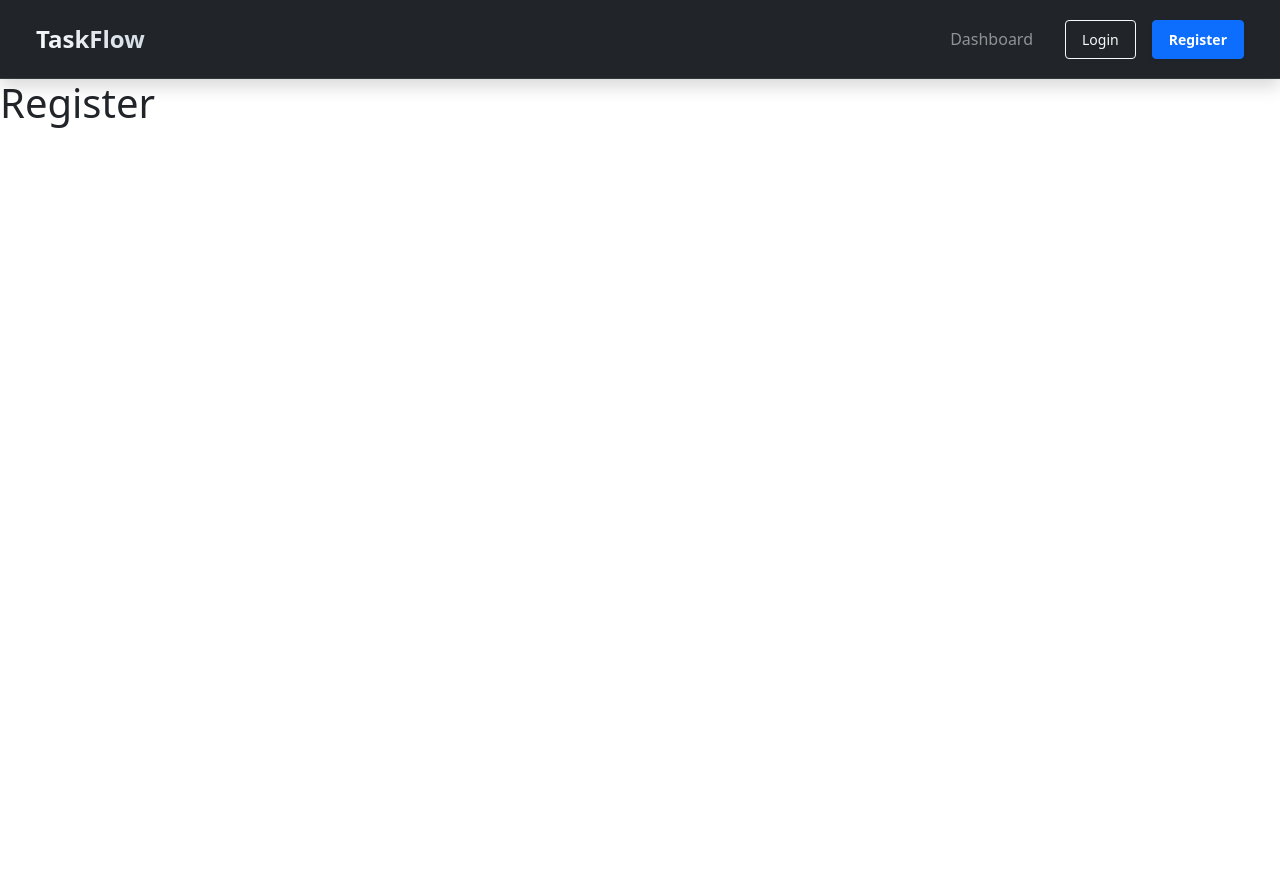
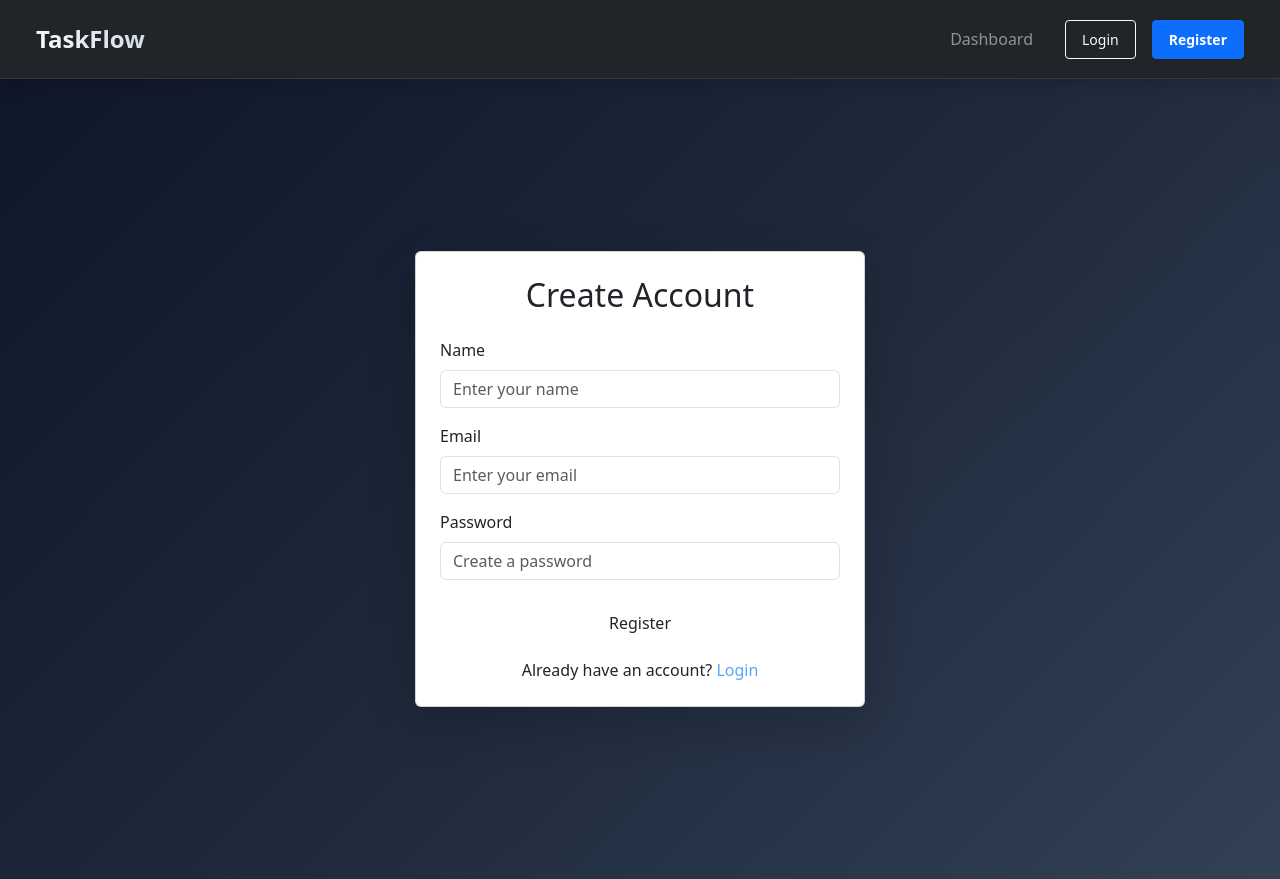
Before and after one commit to devacharya80/task-tracker, a React app in the folder frontend/: page /register in a window 1280 px wide. Before the commit the page ends 800 px from the top, so only its background shows below. Built offline with nearby package versions, Linux system fonts and the light colour scheme; the HTML template or start-up script is replaced by a standard one.

Commit message:
feat: add login and register pages

```diff
--- a/frontend/src/landing_pages/register/Register.jsx
+++ b/frontend/src/landing_pages/register/Register.jsx
@@ -1,8 +1,99 @@
+import { useState } from "react";
+import { Link } from "react-router-dom";
+import "../login/login.css";
+
 function Register() {
+  const [formData, setFormData] = useState({
+    name: "",
+    email: "",
+    password: "",
+  });
+
+  const handleChange = (e) => {
+    setFormData({
+      ...formData,
+      [e.target.name]: e.target.value,
+    });
+  };
+
+  const handleSubmit = (e) => {
+    e.preventDefault();
+
+    if (
+      !formData.name ||
+      !formData.email ||
+      !formData.password
+    ) {
+      alert("Please fill in all fields");
+      return;
+    }
+
+    console.log(formData);
+  };
+
   return (
-    <>
-      <h1>Register</h1>
-    </>
+    <div className="login-page">
+      <div className="card login-card shadow-lg">
+        <div className="card-body p-4">
+          <h2 className="text-center mb-4">Create Account</h2>
+
+          <form onSubmit={handleSubmit}>
+            <div className="mb-3">
+              <label className="form-label">Name</label>
+
+              <input
+                type="text"
+                name="name"
+                className="form-control login-input"
+                placeholder="Enter your name"
+                value={formData.name}
+                onChange={handleChange}
+              />
+            </div>
+
+            <div className="mb-3">
+              <label className="form-label">Email</label>
+
+              <input
+                type="email"
+                name="email"
+                className="form-control login-input"
+                placeholder="Enter your email"
+                value={formData.email}
+                onChange={handleChange}
+              />
+            </div>
+
+            <div className="mb-4">
+              <label className="form-label">Password</label>
+
+              <input
+                type="password"
+                name="password"
+                className="form-control login-input"
+                placeholder="Create a password"
+                value={formData.password}
+                onChange={handleChange}
+              />
+            </div>
+
+            <button
+              type="submit"
+              className="btn login-btn w-100"
+            >
+              Register
+            </button>
+          </form>
+
+          <p className="text-center mt-3 mb-0">
+            Already have an account?{" "}
+            <Link to="/login" className="register-link">
+              Login
+            </Link>
+          </p>
+        </div>
+      </div>
+    </div>
   );
 }
 
```
